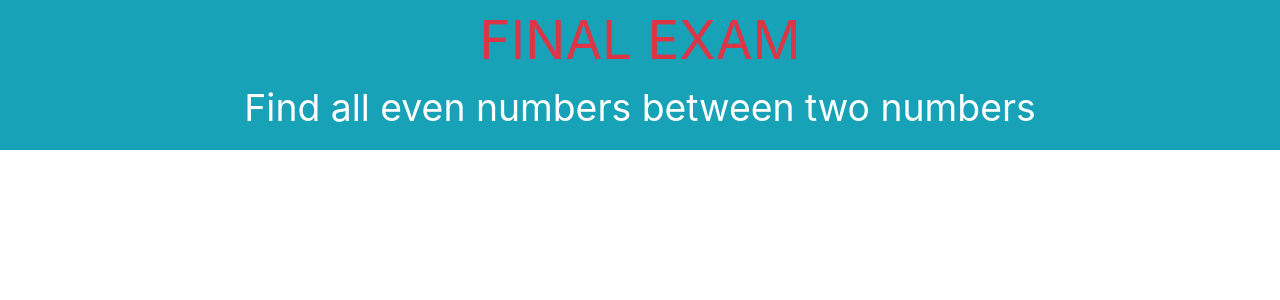
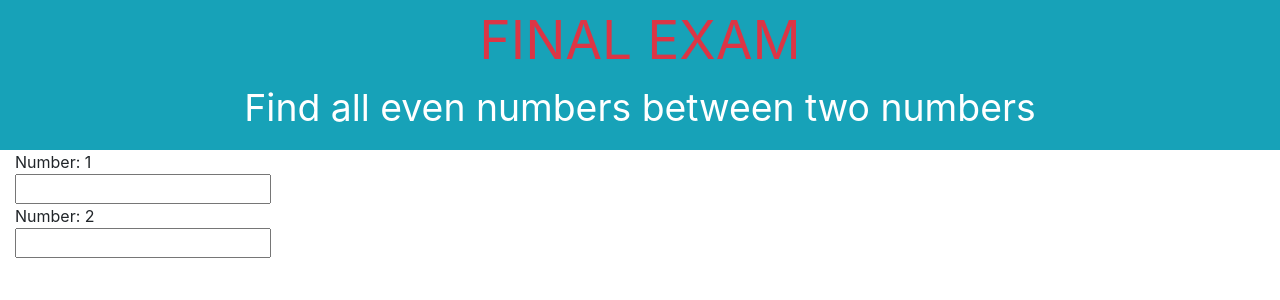
Before and after one commit to MinyuCheng/final, an Angular app: page / in a window 1280 px wide. Shown: the top 300 px of the page. Built offline with nearby package versions, Linux system fonts and the light colour scheme.

Commit message:
step1: input

```diff
--- a/src/app/app.component.html
+++ b/src/app/app.component.html
@@ -8,3 +8,15 @@
     <a style="font-size: 28pt;">Find all even numbers between two numbers</a>
   </div>
 </div>
+<div class="box" class="col bg-white text-green">
+  <div>
+    <a style="font: 16pt; text-align: center;">Number: 1</a>
+    <div class="clear"></div>
+    <input type="number" style="align-self: center;" />
+  </div>
+  <div>
+    <a style="font: 16pt; text-align: center;">Number: 2</a>
+    <div class="clear"></div>
+    <input type="number" style="align-self: center;" />
+  </div>
+</div>
```
